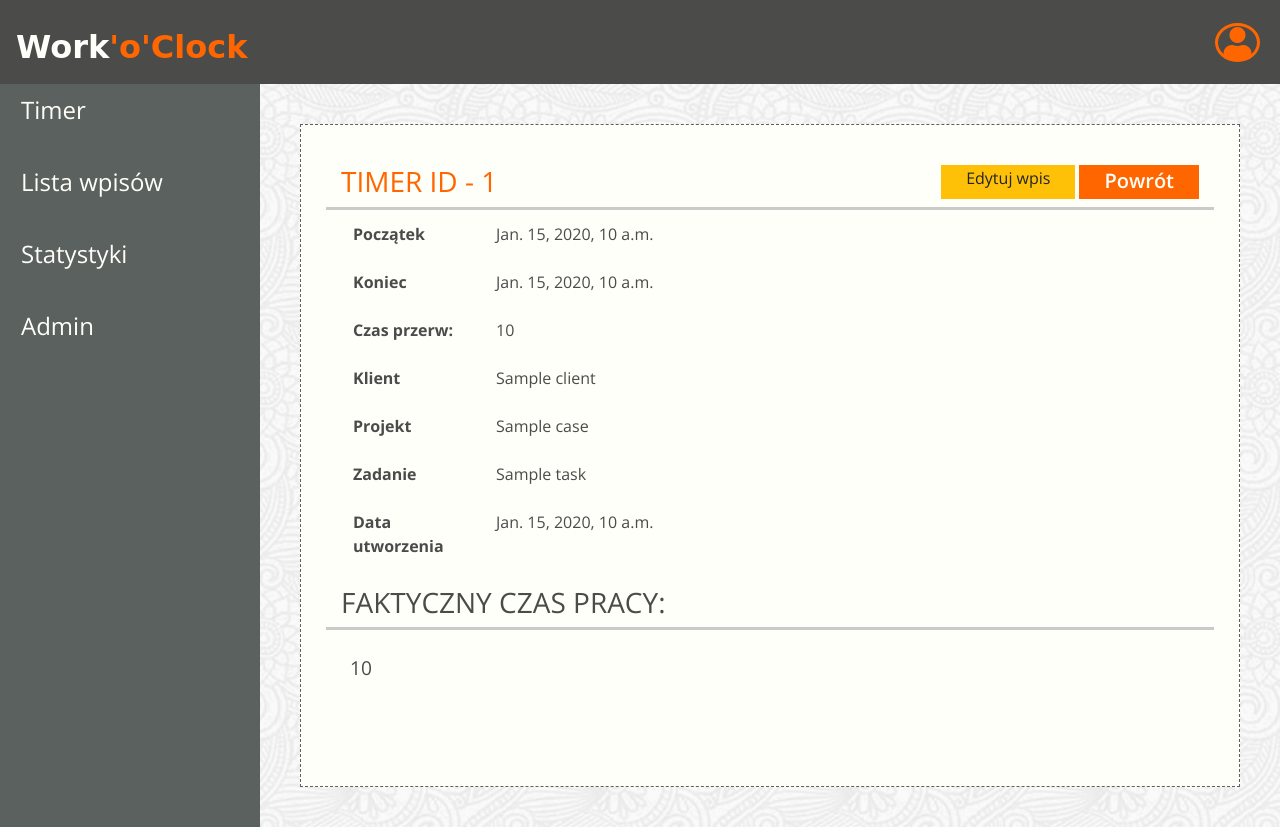
After one commit to Krzysztof-Nerwinski/CL_Final_Project, a Django app: template timer/templates/timer_details.html in a window 1280 px wide. The commit adds this page. Run offline with Django 3.2, Linux system fonts and the light colour scheme; the template is opened without the code that fills it: most values are stand-ins (such as "Sample title", 1, 10 or a date in 2020); some libraries are stand-ins or nearby versions; some web fonts are replaced.

Commit message:
end of the day in CL

```diff
--- a/templates/base.html
+++ b/templates/base.html
@@ -45,14 +45,8 @@
                             </a>
                         </li>
                         <li class="nav-item">
-                            <a class="nav-link" href="#">
+                            <a class="nav-link" href="{% url 'timer_list' %}">
                                 <span>Lista wpisów</span>
-                                <i class="fas fa-angle-right"></i>
-                            </a>
-                        </li>
-                        <li class="nav-item">
-                            <a class="nav-link" href="#">
-                                <span>Edycja wpisów</span>
                                 <i class="fas fa-angle-right"></i>
                             </a>
                         </li>
--- /dev/null
+++ b/timer/templates/timer_details.html
@@ -0,0 +1,91 @@
+{#{% extends 'base.html' %}#}
+{#{% block title %}Lista wpisów {% endblock %}#}
+{#{% block content %}#}
+{#    <h3>Lista wpisów</h3>#}
+{#    {% for timer in timers %}#}
+{#        #}
+{#    {% empty %}#}
+{#        <h5>Brak wpisów dla obecnego użytkownika</h5>#}
+{#    {% endfor %}#}
+{#{% endblock %}#}
+{% extends "base.html" %}
+{% block title %}Timer id - {{ object.id }}{% endblock %}
+{% block content %}
+<div class="dashboard-content border-dashed p-3 m-4 view-height">
+    <div class="mt-4 ml-4 mr-4">
+        <div class="row border-bottom border-3">
+            <div class="col"><h3 class="color-header text-uppercase">Timer id - {{ object.id }}</h3></div>
+            <div class="col d-flex justify-content-end mb-2">
+                <a href="{% url 'timer_edit' object.id %}" class="btn btn-warning rounded-0 pt-0 pb-0 pr-4 pl-4 mr-1">Edytuj wpis</a>
+                <a href="{% url 'timer_list' %}" class="btn btn-color rounded-0 pt-0 pb-0 pr-4 pl-4">Powrót</a>
+            </div>
+        </div>
+        <table class="table borderless">
+            <tbody>
+            <tr class="d-flex">
+                <th scope="row" class="col-2">Początek</th>
+                <td class="col-7">{{ object.start_time }}</td>
+            </tr>
+            {% if not timer.is_active %}
+            <tr class="d-flex">
+                <th scope="row" class="col-2">Koniec</th>
+                <td class="col-7">{{ object.end_time }}</td>
+            </tr>
+            {% endif %}
+            <tr class="d-flex">
+                <th scope="row" class="col-2">Czas przerw:</th>
+                {% if object.pause_duration_total is None %}
+                    <td class="col-7">Brak przerw</td>
+                {% else %}
+                    <td class="col-7">{{ object.pause_duration_total }}</td>
+                {% endif %}
+            </tr>
+             <tr class="d-flex">
+                <th scope="row" class="col-2">Klient</th>
+                 <td class="col-7">{{ object.client }}</td>
+            </tr>
+            <tr class="d-flex">
+                <th scope="row" class="col-2">Projekt</th>
+                 <td class="col-7">{{ object.case }}</td>
+            </tr>
+            <tr class="d-flex">
+                <th scope="row" class="col-2">Zadanie</th>
+                 <td class="col-7">{{ object.task }}</td>
+            </tr>
+            <tr class="d-flex">
+                <th scope="row" class="col-2">Data utworzenia</th>
+                 <td class="col-7">{{ object.added_on }}</td>
+            </tr>
+
+
+            </tbody>
+        </table>
+
+        <div class="row d-flex">
+            <div class="col border-bottom border-3">
+                <h3 class="text-uppercase">Faktyczny czas pracy:</h3>
+            </div>
+{#            <div class="col-2"></div>#}
+{#            <div class="col-5 border-bottom border-3">#}
+{#                <h3 class="text-uppercase">Czas przerw:</h3>#}
+{#            </div>#}
+{#            <div class="col-5 border-bottom border-3">#}
+{#                <h3 class="text-uppercase">Faktyczny czas pracy:</h3>#}
+{#            </div>#}
+        </div>
+
+        <div class="row d-flex">
+            <div class="col p-4">
+                <p>{{ object.duration }} </p>
+            </div>
+{#            <div class="col-2"></div>#}
+{#            <div class="col-5 p-4">#}
+{#                <p>{{ object.pause_duration_total }} </p>#}
+{#            </div>#}
+{#            <div class="col-5 p-4">#}
+{#                <p>{{ object.duration }} </p>#}
+{#            </div>#}
+        </div>
+    </div>
+</div>
+{% endblock content %}
--- a/timer/utils.py
+++ b/timer/utils.py
@@ -4,7 +4,10 @@ from timer.models import Timer
 
 def user_has_active_timer(request):
     try:
-        timer = Timer.objects.get(Q(employee=request.user) & Q(is_active=True))
+        timer = Timer.objects.get(Q(employee_id=request.user.id) &
+                                  Q(is_active=True))
     except Timer.DoesNotExist:
         timer = None
+    except Timer.MultipleObjectsReturned:
+        raise Exception('Many active timers for one user. Contact administrator')
     return timer
```
Also changed, not shown: db_dumps/0004_populate_db.py (added, +41 -0 lines), timer/models.py (+21 -4 lines), timer/templates/timer_active.html (+12 -1 lines), timer/templates/timer_edit.html (added, +23 -0 lines), timer/templates/timers_list.html (+79 -5 lines), timer/urls.py (+9 -4 lines), timer/views.py (+67 -12 lines), 1 other file.
